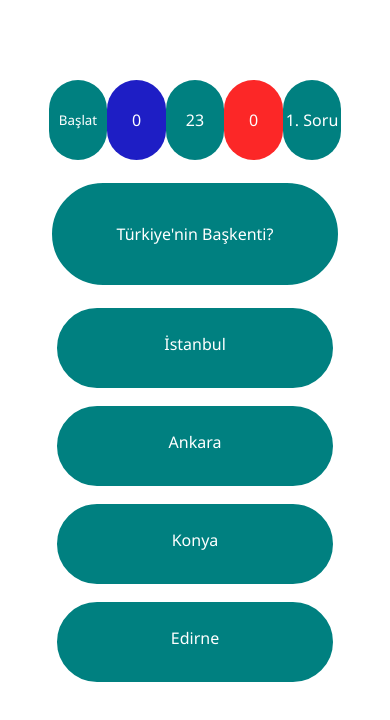
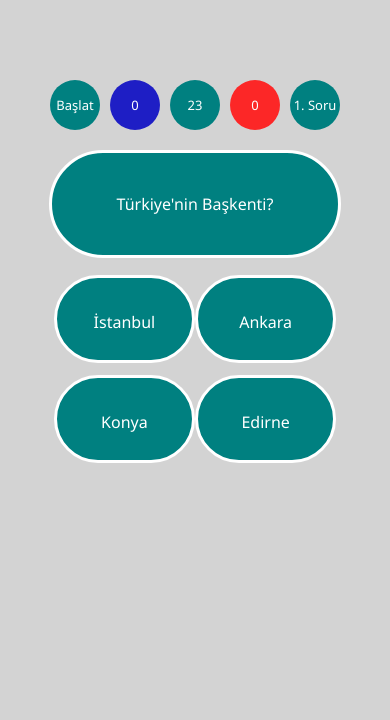
Before and after one commit to yavuzim/question-answer-game, a plain HTML site: page index.html in a window 390 px wide. Both pictures are taken after a click on the button "Başlat". Drawn offline with Linux system fonts and the light colour scheme.

Commit message:
question-answer-game

```diff
--- a/script.js
+++ b/script.js
@@ -32,7 +32,7 @@ const btnClick = (e) => {
             clearInterval(letintervalMatch)
             console.log("time 1 : " + time);
             matchTime = 0
-            document.querySelector(".time-table").innerHTML = `${matchTime} saniye`
+            document.querySelector(".time-table").innerHTML = `${matchTime}`
             time_sound.pause()
         }
         else {
@@ -55,6 +55,7 @@ const isControl = (i, answer) => {
     else {
         _false++
         document.querySelector(`#${answer}`).style.backgroundColor = "red"
+        document.querySelector(`#${arr[i].Answer}`).style.backgroundColor = "green"
         let false_audio = document.getElementById("false-sound")
         false_audio.play()
     }
@@ -83,19 +84,19 @@ const clickOn = () => {
     d.addEventListener("click", btnClick)
 }
 
-let index = -1, matchTime = 25, time_sound,letintervalMatch
+let index = -1, matchTime = 25, time_sound, letintervalMatch
 function main() {
     console.log("Doğru : " + _true + " \n" + "Yanlış : " + _false);
     clickOn()
     index++
     queryGet(index)
 
-    letintervalMatch=setInterval(() => {
+    letintervalMatch = setInterval(() => {
         if (matchTime >= 0) {
             time_sound = document.getElementById("time-sound")
             time_sound.play()
             matchTime--
-            document.querySelector(".time-table").innerHTML = `${matchTime} saniye`
+            document.querySelector(".time-table").innerHTML = `${matchTime}`
         }
         if (matchTime === -1) {
             document.querySelector(".time-table").innerHTML = `0`
--- a/style/style.css
+++ b/style/style.css
@@ -5,10 +5,11 @@
     list-style: none;
     font-family: 'Segoe UI', Tahoma, Geneva, Verdana, sans-serif;
     text-align: center;
-    overflow-y: hidden;
+    box-sizing: border-box;
 }
 body{
     height: 100vh;
+    background-color: 	lightgrey;
 }
 .container{
     width: 100%;
@@ -40,11 +41,12 @@ body{
     background-color: var(--bgColoHover);
 }
 .time-table,.question-count,.sum-result,.start-btn{
-    width: 100px;
+    width: 80px;
     height: 80px;
     border-radius: 100px;
     background-color:var(--backgroundColor);
     line-height: 80px;
+    font-size: small;
 }
 .true{
     background-color: rgb(30, 30, 197);
@@ -67,16 +69,16 @@ body{
     border-style: solid;
 }
 .answers{
-    display: flex;
-    flex-wrap: wrap;
+    display: grid;
+    grid-template-columns: repeat(2,550px);
+    grid-template-rows: repeat(2,100px);
+    padding: 5px;
     justify-content: space-between;
-    padding: 5px;
 }
 .answer{
     background-color:var(--backgroundColor);
     border-radius:var(--borderRadius);
-    width: 565px;
-    height: 80px;
+    padding: 8px;
     margin-top: 12px;
     border-style: solid;
     line-height: 72px;
@@ -85,3 +87,43 @@ body{
     cursor: pointer;
     background-color: var(--bgColoHover);
 }
+@media only screen and (max-width: 1500px){
+    .answers{
+        display: grid;
+        grid-template-columns: repeat(2,8fr);
+        grid-template-rows: repeat(2,100px);
+        padding: 5px;
+    }
+  }
+  @media only screen and (max-width: 900px) and (min-width: 375px) {
+    #score{
+        width: 100%;
+        height: auto;
+        margin: 0 auto;
+        margin-bottom: 20px;
+        display: flex;
+        justify-content: space-evenly;
+    }
+    .time-table,.question-count,.sum-result,.start-btn{
+        width: 50px;
+        height: 50px;
+        border-radius: 100px;
+        background-color:var(--backgroundColor);
+        line-height: 50px;
+        margin: 0 -40px 0 -40px;
+        font-size: small;
+    }.start-btn{
+        border: 0;
+        color: var(---fontColor);
+        cursor: pointer;
+    }
+    .start-btn:hover{
+        background-color: var(--bgColoHover);
+    }
+    .true{
+        background-color: rgb(30, 30, 197);
+    }
+    .false{
+        background-color: rgb(252, 39, 39);
+    }
+  }
```
